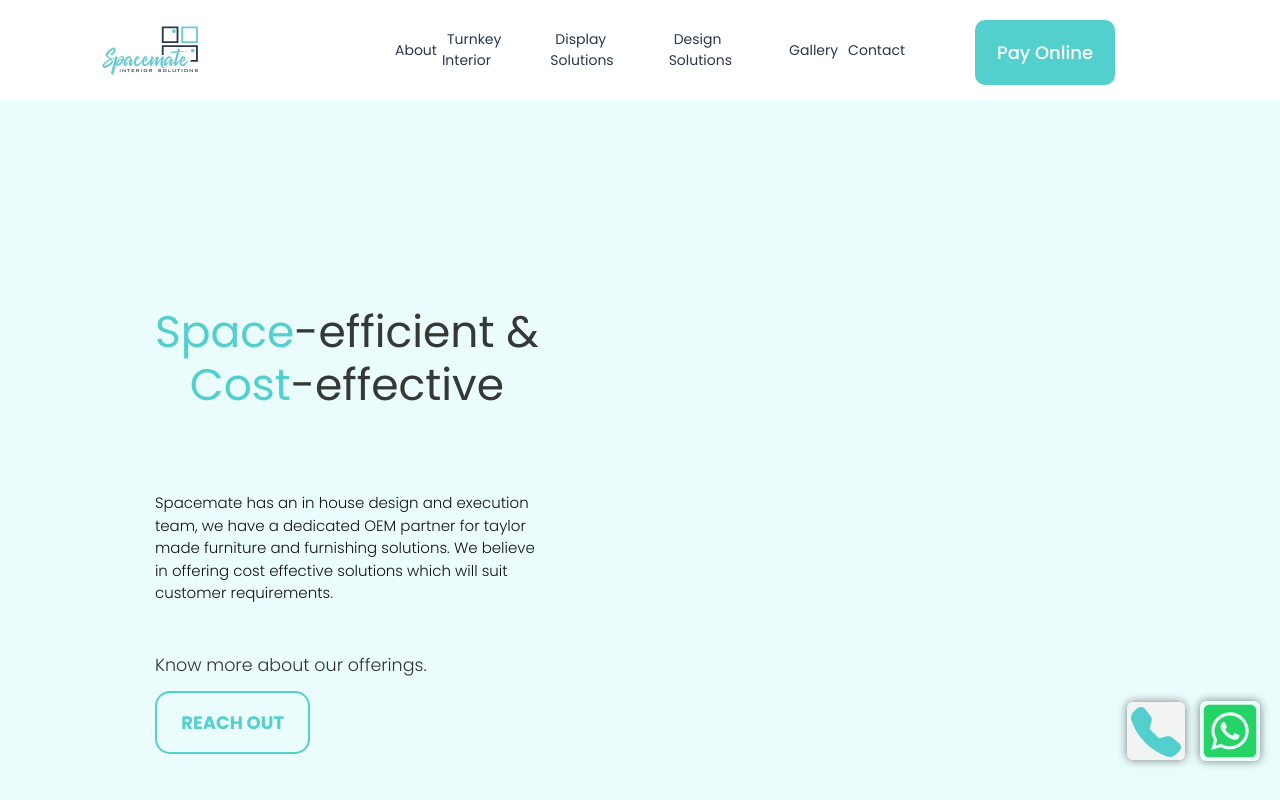
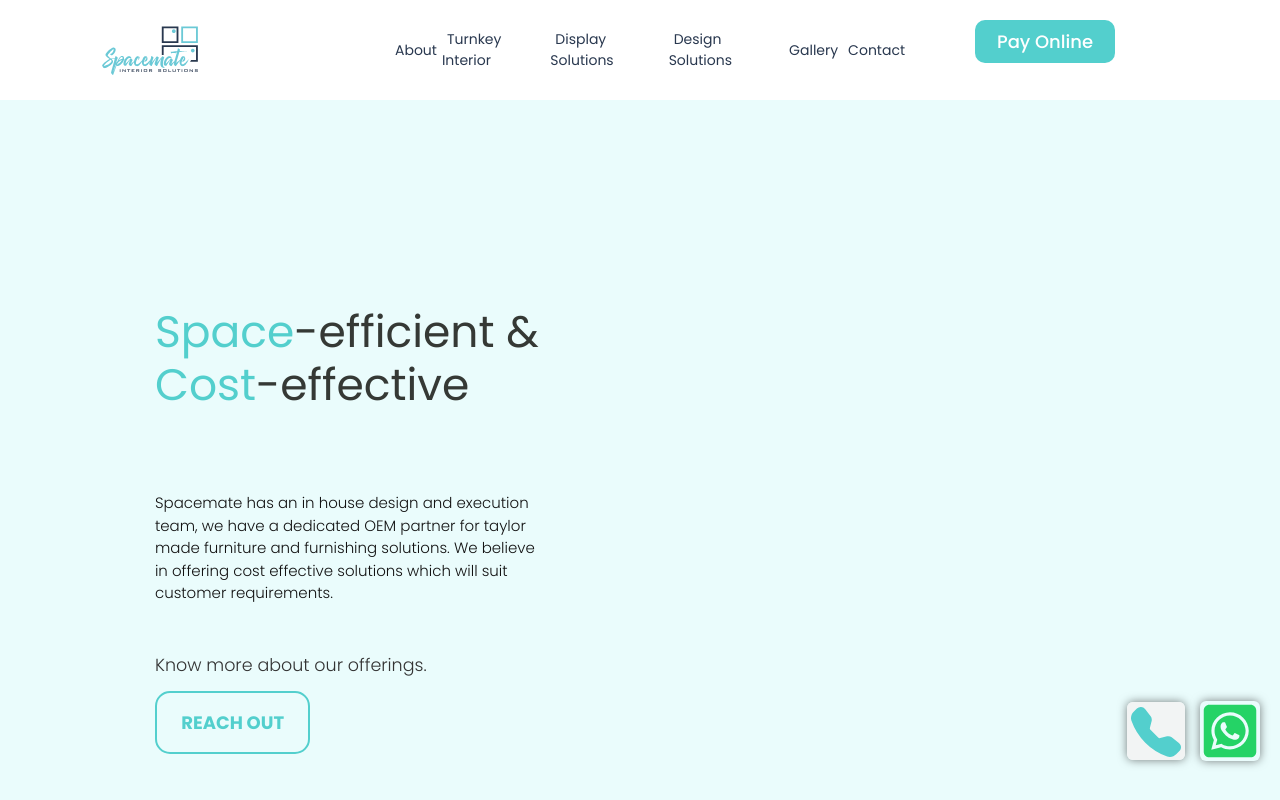
Before and after one commit to abhijeetkulkarni7598/spacemate, a React (Create React App) app: page / in a window 1280 px wide. Shown: the top 800 px of the page. Built offline with nearby package versions, Linux system fonts and the light colour scheme.

Commit message:
print button and text align ment

```diff
--- a/src/App.css
+++ b/src/App.css
@@ -25,7 +25,7 @@ body{
 h1{
   margin-top: 100px;
   margin-bottom: 50px;
-  text-align: center;
+  /* text-align: center; */
 }
 @media (max-width: 1500px) {
   .for-etable{
--- a/src/components/button/PayOnline.js
+++ b/src/components/button/PayOnline.js
@@ -111,7 +111,7 @@ const BtnStyle = styled.div`
       display: flex;
       align-items: center;
       justify-content: center;
-      padding: 14px 22px;
+      padding: 3px 22px;
       /* width: 176px; */
     }
   }
--- a/src/components/sidebar/SlidebarData.jsx
+++ b/src/components/sidebar/SlidebarData.jsx
@@ -10,7 +10,7 @@ export const SlidebarData = [
 
       {
         title: "Prospect Table",
-        path: "/",
+        path: "/client",
         icon: <FaIcons.FaClipboardList />,
       },
 
```
